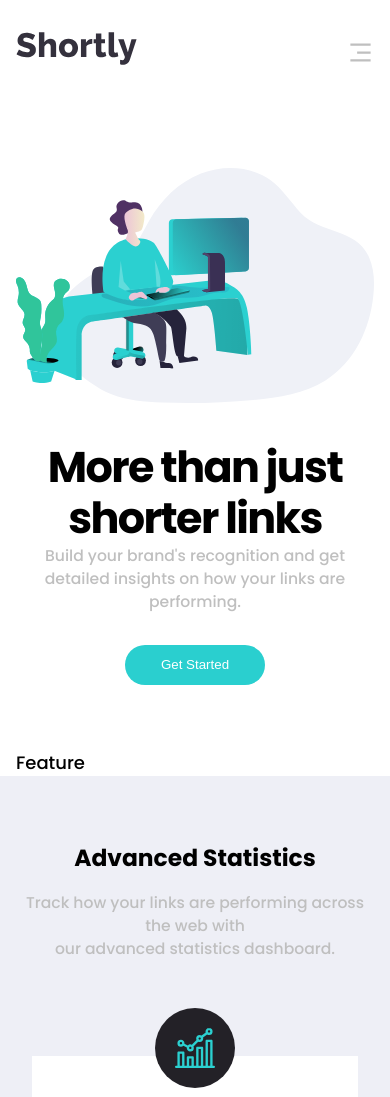
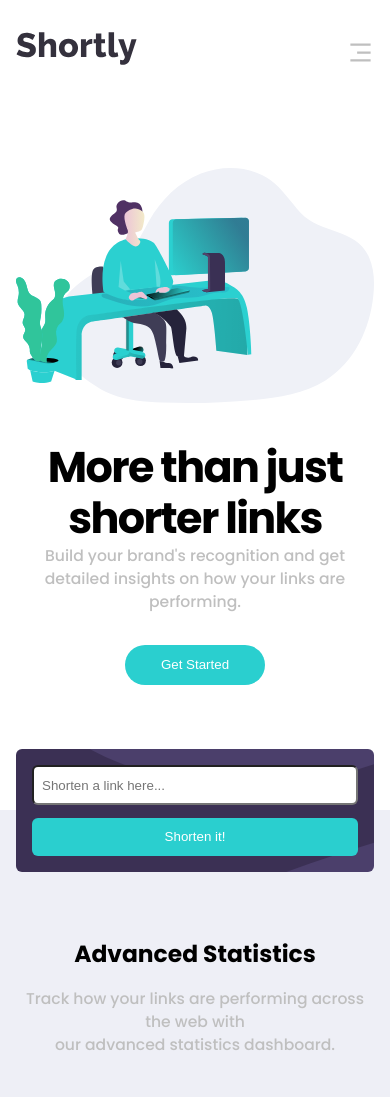
Before and after one commit to paulonkt/React-Infinitas-Learning-SEP-URL-Shortner, a React (Create React App) app in the folder app/: page / in a window 390 px wide. Shown: the top 1097 px of the page. Built offline with nearby package versions, Linux system fonts and the light colour scheme.

Commit message:
New Feature component added

```diff
--- a/app/src/App.tsx
+++ b/app/src/App.tsx
@@ -8,9 +8,9 @@ function App() {
 			<div className='sep__boxed'>
 				<Navbar/>
 				<Header/>
-				<Feature/>
 			</div>
 			<div className='sep__fluid'>
+				<Feature/>
 				<Statistics/>
 				<Cta/>
 				<Footer/>
--- a/app/src/components/feature/Feature.tsx
+++ b/app/src/components/feature/Feature.tsx
@@ -1,10 +1,20 @@
-import React from 'react';
 import './feature.css';
+import Button from '../common/button/Button';
 
 const Feature = () => {
 	return (
-		<div>
-			Feature
+		<div className='sep__feature'>
+			<div className="sep__boxed">
+				<div className='sep__feature-search_content'>
+					{/* <div className='sep__feature-search'> */}
+						<input name='url' placeholder='Shorten a link here...'></input>
+						<div className='sep__feature-search_button'>
+							<Button text='Shorten it!' width='100%' height='38px' radius='6px' />
+						{/* </div> */}
+					</div>
+				</div>
+			</div>
+			<div className='sep__feature-background'></div>
 		</div>
 	)
 }
--- a/app/src/components/feature/feature.css
+++ b/app/src/components/feature/feature.css
@@ -0,0 +1,52 @@
+.sep__feature {
+	position: relative;
+}
+
+.sep__feature-background {
+	width: 100%;
+	height: 50%;
+	top: 50%;
+	position: absolute;
+	background-color: var(--color-neutral-very-light-grayish-violet);
+	z-index: -100;
+}
+
+.sep__feature-search_content {
+	width: auto;
+	background: var(--color-primary-dark-violet) url('../../assets/bg-shorten-desktop.svg') no-repeat center;
+	padding: 2rem;
+	border-radius: 6px;
+	display: flex;
+	justify-content: center;
+}
+
+.sep__feature-search_content input {
+	border-radius: 6px;
+	height: 30px;
+	width: 100%;
+	margin-right: 1rem;
+	padding: .2rem .5rem;
+}
+
+.sep__feature-search_button {
+	width: 20%;
+}
+
+@media screen and (max-width: 690px) {
+	.sep__feature-search_content {
+		background: var(--color-primary-dark-violet) url('../../assets/bg-boost-mobile.svg') no-repeat center;
+		padding: 1rem;
+		flex-direction: column;
+	}
+
+	.sep__feature-search_content input {
+		margin: 0 0 .8rem 0;
+		width: auto;
+	}
+
+	.sep__feature-search_button {
+		margin: 0;
+		width: auto;
+	}
+
+}
```
